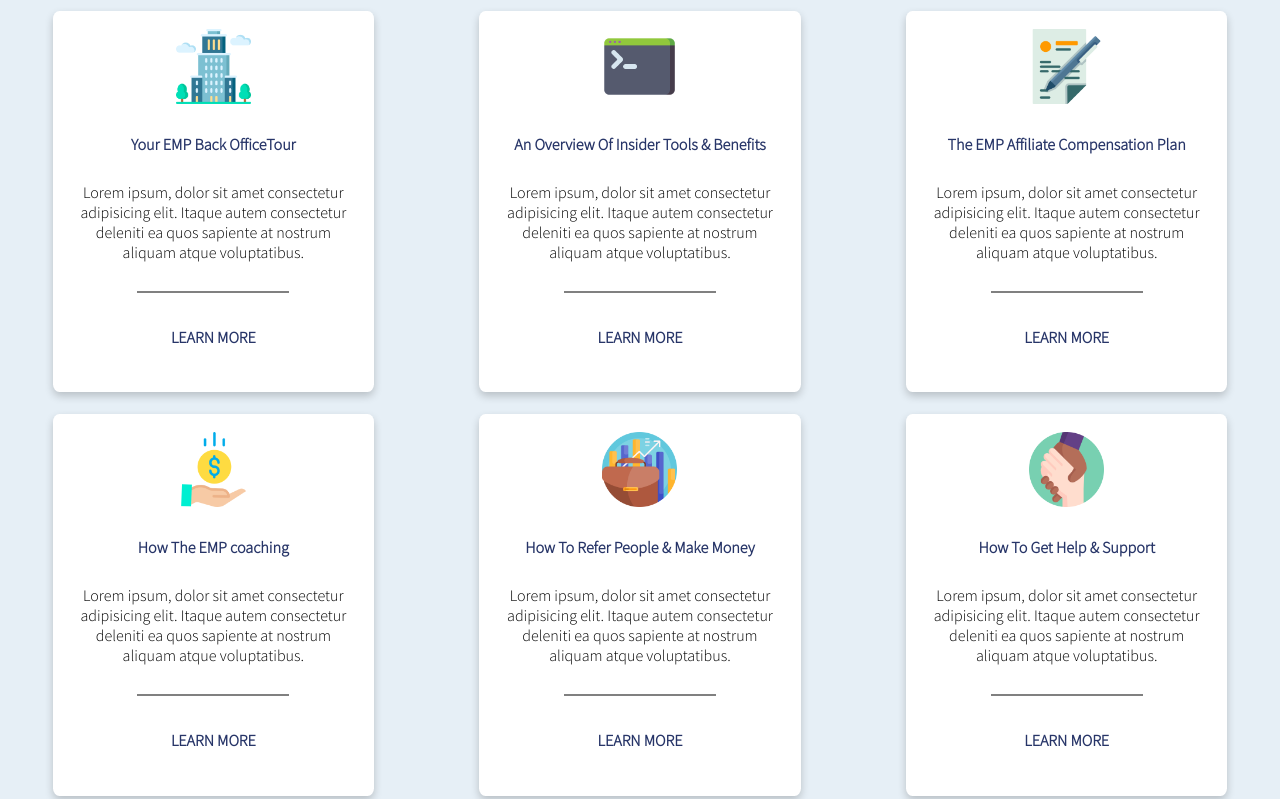
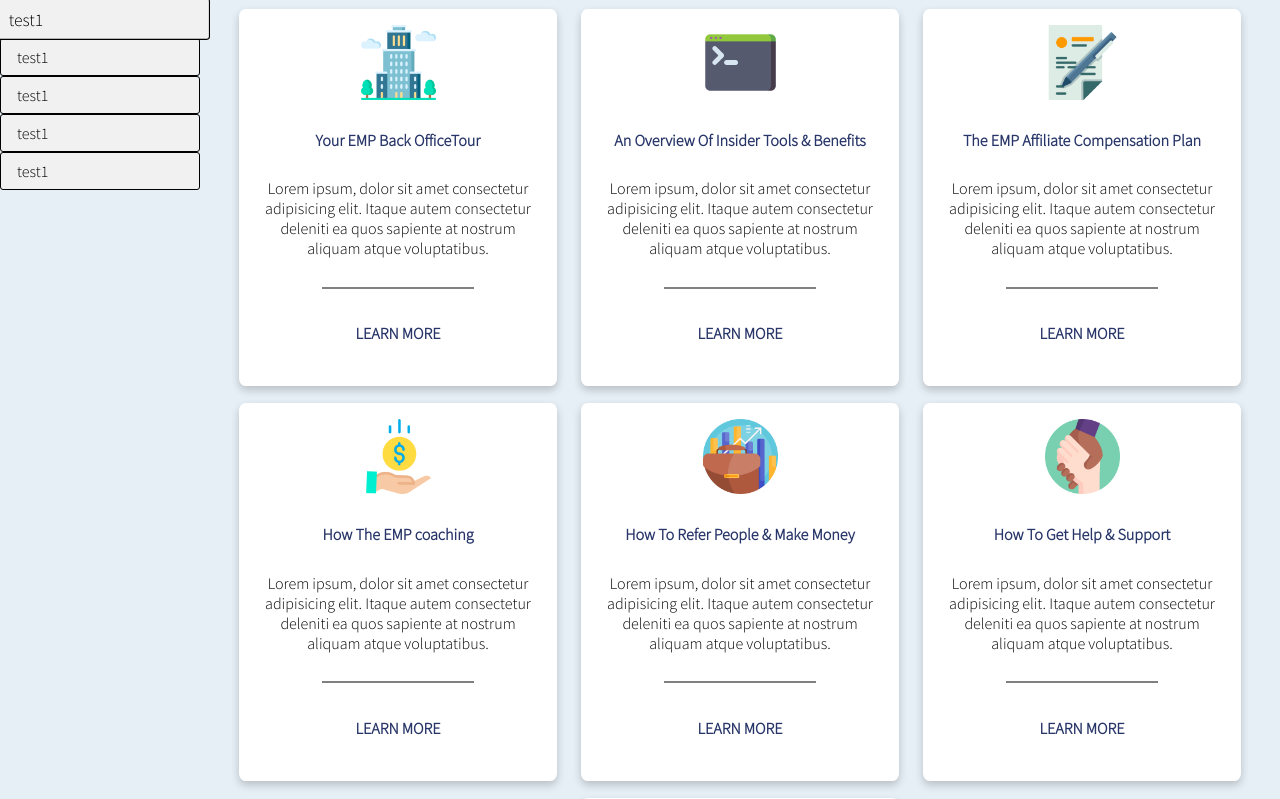
Before and after one commit to LunashaGit/Grid-away-grid-ahoy-, a plain HTML site: page index.html in a window 1280 px wide. Shown: the top 799 px of the page. Drawn offline with Linux system fonts and the light colour scheme.

Commit message:
Navbar installed

```diff
--- a/css/style.scss
+++ b/css/style.scss
@@ -9,16 +9,50 @@
 $primary-color: #273568;
 $second-color: white;
 
+body{
+    max-width: 1920px;
+    background-color: #E6EFF6;
+    display: grid;
+    grid-template-columns: 1fr 7fr;
+}
+
+
+ul {
+    list-style-type: none;
+    margin: 0;
+    padding: 0;
+    width: 200px;
+
+    li a {
+        display: block;
+        color: #000;
+        padding: 8px 16px;
+        text-decoration: none;
+        border: solid 1px #000 ;
+        font-family: 'Source Sans Pro', sans-serif;
+        border-radius: 3px;
+        background-color: #f1f1f1;
+        &:hover{
+            transform: scale(1.1);
+            transition: all ease-in-out 0.1s;
+        }
+      }
+  }
+
+
+
 section{
-    background-color: #E6EFF6;
     display: grid;
     grid-template-columns: repeat(4,1fr);
     grid-auto-rows: auto;
     place-items: center;
+    padding-left: 2.50%;
+    padding-right: 2.50%;
     min-height: 100vh;
 }
 
 .card{
+
     background-color: #FFF;
     align-items: center;
     justify-content: center;
@@ -34,6 +68,10 @@ section{
     margin-top: 2.50%;
     margin-bottom: 2.50%;
     padding:2.50%;
+    &:hover{
+        transform: scale(1.1);
+        transition: all .2s ease-in-out;
+    }
     img{
         width: 25%;
         height: 25%;
@@ -65,6 +103,8 @@ section{
             background-color: #499ed6;
             border-radius: 25px;
             box-shadow:  0 4px 8px 0 rgb(0 0 0 / 50%);
+            transition: all .1s ease-in-out;
+
         }
     }
 }
--- a/index.html
+++ b/index.html
@@ -11,6 +11,15 @@
     <link href="https://fonts.googleapis.com/css2?family=Source+Sans+Pro:wght@300&display=swap" rel="stylesheet">
 </head>
 <body>
+    <nav>
+        <ul>
+            <li><a href="#">test1</a></li>
+            <li><a href="#">test1</a></li>
+            <li><a href="#">test1</a></li>
+            <li><a href="#">test1</a></li>
+            <li><a href="#">test1</a></li>
+        </ul>
+    </nav>
     <section>
         <div class="card">
             <img src="img/office.png">
```
Also changed, not shown: css/style.css, 1 other file.
